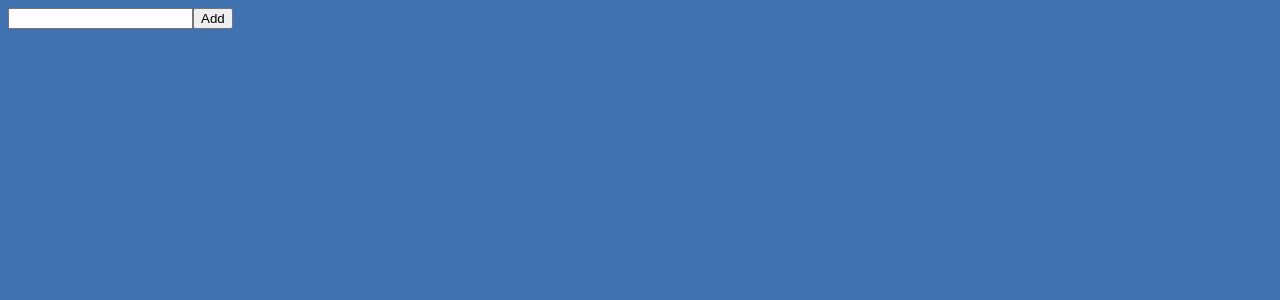
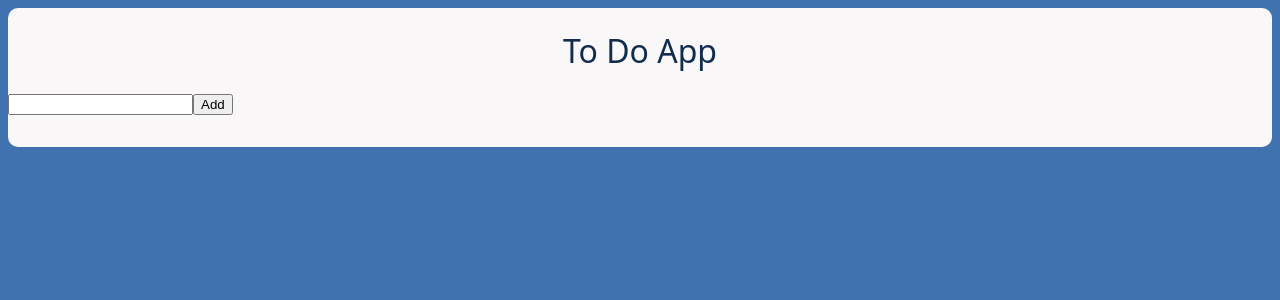
Before and after one commit to Nuuriii/Simple-Todo, a React (Vite) app: page / in a window 1280 px wide. Shown: the top 300 px of the page. Built offline with nearby package versions, Linux system fonts and the light colour scheme.

Commit message:
style: styling title

```diff
--- a/src/Components/Todo.style.ts
+++ b/src/Components/Todo.style.ts
@@ -3,4 +3,17 @@ import styled from "styled-components";
 export const Wrapper = styled.div`
    display: flex;
    justify-content: center;
+   flex-direction: column;
+   background-color: #f9f7f7;
+   border-radius: 0.625rem;
 `;
+
+export const Title = styled.div`
+   display: flex;
+   justify-content: center;
+   h1 {
+      font-family: Ubuntu, "sans";
+      color: #112d4e;
+      font-weight: 400;
+   }
+`;
--- a/src/Components/TodoList.tsx
+++ b/src/Components/TodoList.tsx
@@ -1,4 +1,4 @@
-// src/components/TodoList.tsx
+import { Wrapper, Title } from "./Todo.style";
 
 //import React,  useState, dan useEffect
 import React, { useState, useEffect } from "react";
@@ -64,7 +64,10 @@ const TodoList: React.FC = () => {
    };
 
    return (
-      <div>
+      <Wrapper>
+         <Title>
+            <h1>To Do App</h1>
+         </Title>
          <div>
             <input
                type='text'
@@ -90,7 +93,7 @@ const TodoList: React.FC = () => {
                </li>
             ))}
          </ul>
-      </div>
+      </Wrapper>
    );
 };
 
```
